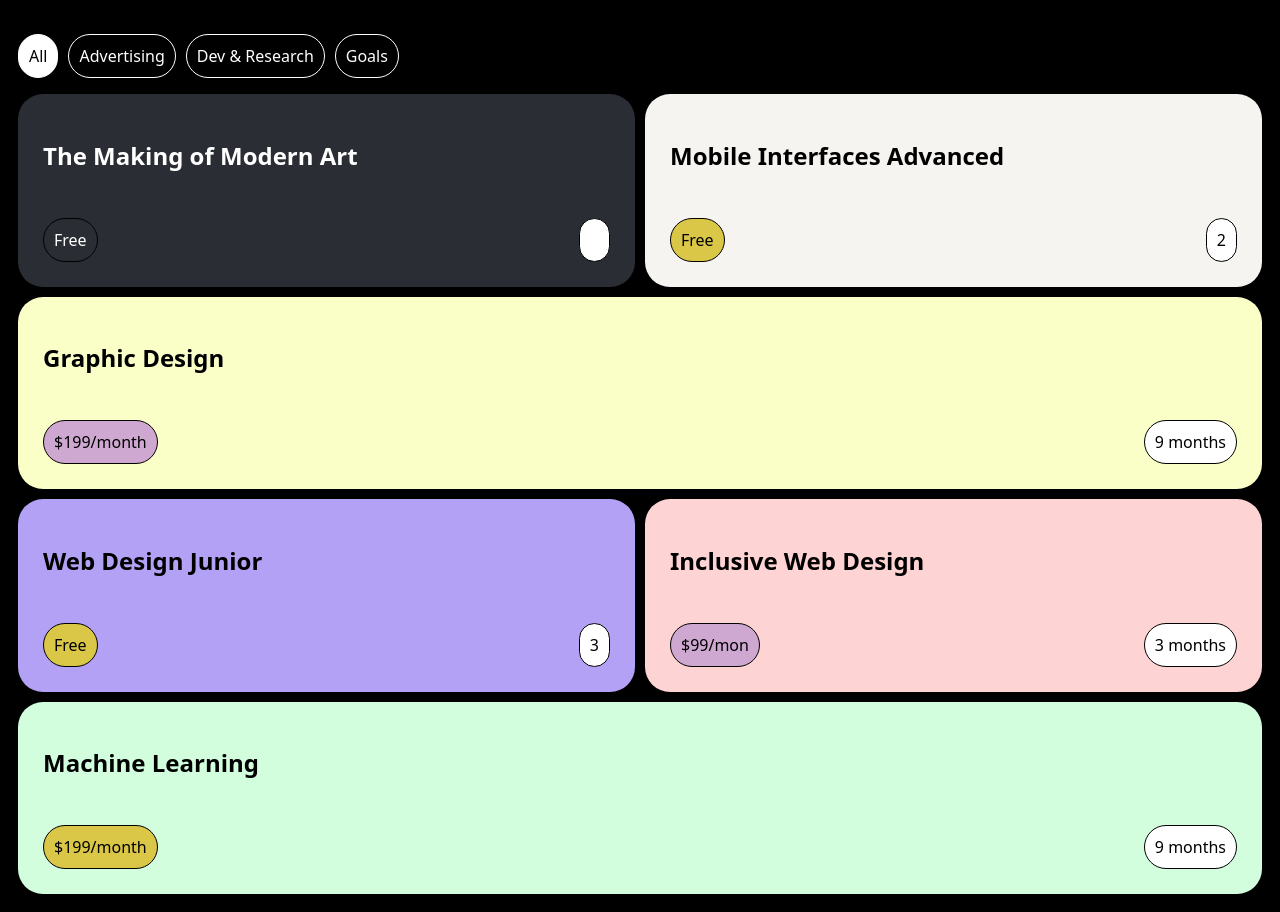
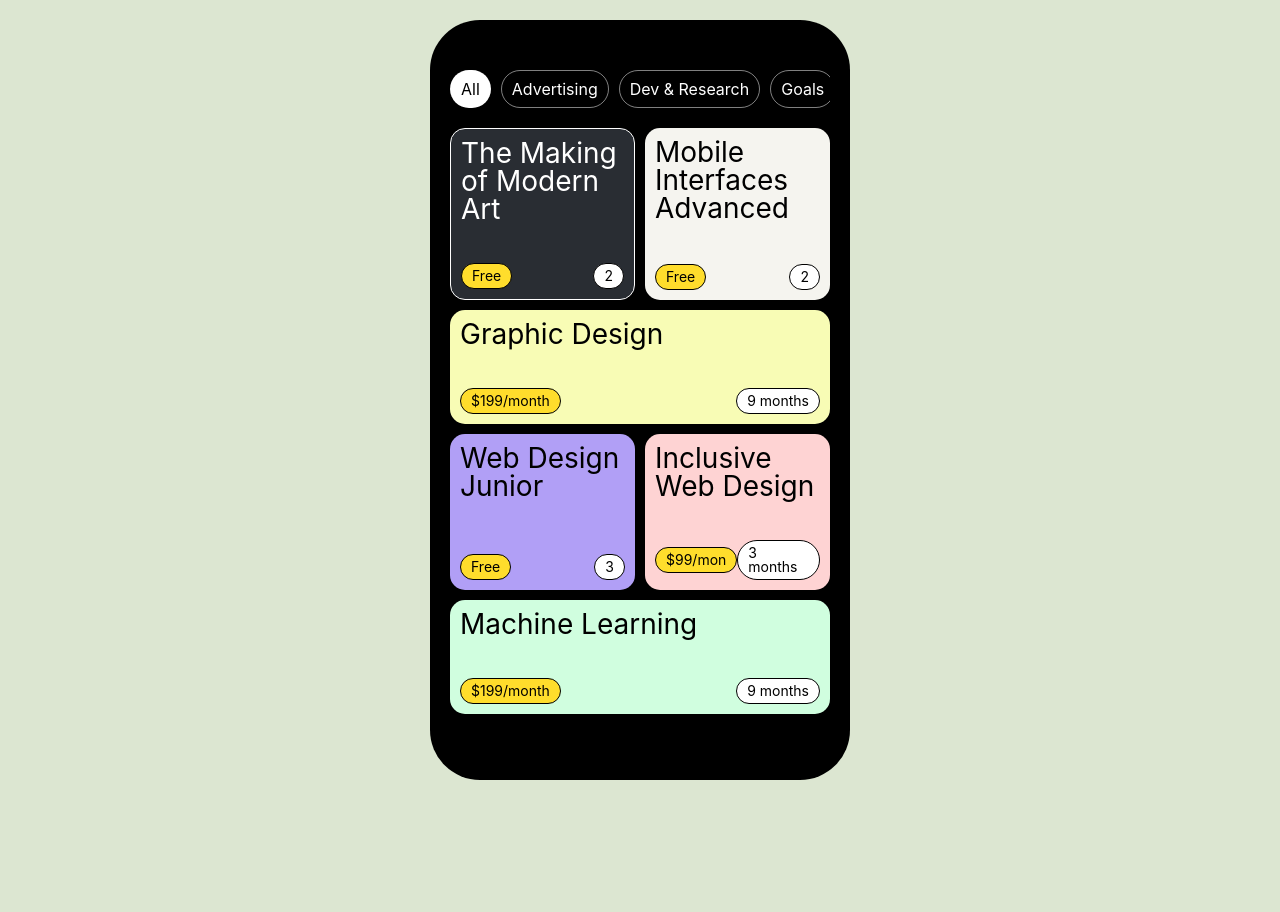
Before and after one commit to xun415/css-layout, a website built with Vite: page index.html in a window 1280 px wide. After the commit the page ends 800 px from the top, so only its background shows below. Built offline with nearby package versions, Linux system fonts and the light colour scheme.

Commit message:
first clone lecture

```diff
--- a/index.html
+++ b/index.html
@@ -11,10 +11,11 @@
   <div class="phone">
     <header class="header">
       <ul class="header__list">
-        <li class="header__list-item on">All</li>
+        <li class="header__list-item header__list-item--inverted">All</li>
         <li class="header__list-item">Advertising</li>
         <li class="header__list-item">Dev & Research</li>
         <li class="header__list-item">Goals</li>
+        <li class="header__list-item">IOS Development</li>
       </ul>
     </header>
     <div class="cards">
--- /dev/null
+++ b/styles/reset.scss
@@ -0,0 +1,47 @@
+html, body, div, span, applet, object, iframe,
+h1, h2, h3, h4, h5, h6, p, blockquote, pre,
+a, abbr, acronym, address, big, cite, code,
+del, dfn, em, img, ins, kbd, q, s, samp,
+small, strike, strong, sub, sup, tt, var,
+b, u, i, center,
+dl, dt, dd, ol, ul, li,
+fieldset, form, label, legend,
+table, caption, tbody, tfoot, thead, tr, th, td,
+article, aside, canvas, details, embed,
+figure, figcaption, footer, header, hgroup,
+menu, nav, output, ruby, section, summary,
+time, mark, audio, video {
+  margin: 0;
+  padding: 0;
+  border: 0;
+  font-size: 100%;
+  font: inherit;
+  vertical-align: baseline;
+}
+/* HTML5 display-role reset for older browsers */
+article, aside, details, figcaption, figure,
+footer, header, hgroup, menu, nav, section {
+  display: block;
+}
+body {
+  line-height: 1;
+}
+ol, ul {
+  list-style: none;
+}
+blockquote, q {
+  quotes: none;
+}
+blockquote:before, blockquote:after,
+q:before, q:after {
+  content: '';
+  content: none;
+}
+table {
+  border-collapse: collapse;
+  border-spacing: 0;
+}
+
+html, body {
+  font-family: -apple-system;
+}
--- a/styles/style.scss
+++ b/styles/style.scss
@@ -1,105 +1,100 @@
+@import "reset";
+
 body {
-  background-color: black;
-  font-family: system-ui, -apple-system, BlinkMacSystemFont, "Segoe UI", Roboto, Oxygen, Ubuntu, Cantarell, "Opne Sans", "Helvetica Neue", sans-serif;
-
-}
-li {
-  list-style: none;
+  background: #dce6d1;
+  display: flex;
+  justify-content: center;
+  align-items: center;
+  height: 100vh;
 }
 
 .phone {
-  //width: 100vw;
-  //height: 100vh;
-  padding: 10px;
+  background-color: black;
+  border-radius: 50px;
+  height: 95%;
+  width: 420px;
+  margin: 0 auto;
+  padding: 50px 20px;
+  box-sizing: border-box;
+}
 
 .header {
+  overflow-x: scroll;
   .header__list {
-      padding: 0;
     display: flex;
-      flex-wrap: nowrap;
     gap: 10px;
+    color: white;
+    width: max-content;
     .header__list-item {
+      border: 1px solid rgba($color: #fff, $alpha: 0.5);
       padding: 10px;
-        border: 1px solid white;
-        border-radius: 50px;
-        color: white;
-        background-color: black;
-        white-space: nowrap;
-        &.on {
-          background-color: white;
+      border-radius: 20px;
+    }
+    .header__list-item--inverted {
       color: black;
-        }
-      }
-    }
-  }
-  .cards {
-    display: grid;
-    height: 100vh;
-    gap: 10px;
-    grid-template-columns: 1fr 1fr;
-    grid-template-rows: repeat(auto-fill, 1fr);
-    .cards__card {
-      padding: 25px;
-      border-radius: 25px;
-      display: flex;
-      flex-direction: column;
-      justify-content: space-between;
-      background-color: #fff;
-      &:nth-child(3n) {
-        grid-column: span 2;
-      }
-      &:nth-child(1) {
-        background-color: #2A2D33;
-        color: white;
-      }
-      &:nth-child(2) {
-        background-color: #F6F4F0;
-        .price {
-          background-color: #DAC647;
-        }
-      }
-      &:nth-child(3) {
-        background-color: #FAFEC7;
-        .price {
-          background-color: #CFA8D1;
-        }
-      }
-      &:nth-child(4) {
-        background-color: #B3A1F6;
-        .price {
-          background-color: #DAC647;
-        }
-      }
-      &:nth-child(5) {
-        background-color: #FED3D3;
-        .price {
-          background-color: #CFA8D1;
-        }
-      }
-      &:nth-child(6) {
-        background-color: #D2FEDE;
-        .price {
-          background-color: #DAC647;
-        }
-      }
-      .card__title {
-
-      }
-      .card__footer {
-        display: flex;
-        justify-content: space-between;
-        .price {
-          border: 1px solid black;
-          border-radius: 25px;
-          padding: 10px;
-        }
-        .length {
-          padding: 10px;
-          border: 1px solid black;
-          border-radius: 25px;
       background-color: white;
     }
   }
 }
+
+.cards {
+  margin: 20px 0px;
+  display: grid;
+  grid-template-columns: repeat(2, 1fr);
+  gap: 10px;
+
+  .cards__card {
+    background-color: white;
+    padding: 10px;
+    border-radius: 15px;
+    display: flex;
+    gap: 40px;
+    flex-direction: column;
+    justify-content: space-between;
+    .card__title {
+      font-size: 28px;
+    }
+    .card__footer {
+      font-size: 14px;
+      display: flex;
+      justify-content: space-between;
+      align-items: center;
+      span {
+        padding: 5px 10px;
+        border-radius: 20px;
+        border: 1px solid black;
+      }
+      .price {
+        background-color: rgb(255,221, 44);
+      }
+      .length {
+        background-color: white;
       }
     }
+    &:first-child {
+      background-color: #292D33;
+      border: 1px solid white;
+      .card__title {
+        color: white;
+      }
+    }
+    &:nth-child(2) {
+      background-color: #f5f4ef;
+    }
+    &:nth-child(3) {
+      background-color: #F8Fcb5;
+    }
+    &:nth-child(4) {
+      background-color: #b19ff6;
+    }
+    &:nth-child(5) {
+      background-color: #fed3d3;
+    }
+    &:nth-child(6) {
+      background-color: #d0fedf;
+    }
+    &:nth-child(3n) {
+      grid-column: span 2;
+    }
+  }
+}
```
Lines whose indentation alone changed are shown as unchanged.
